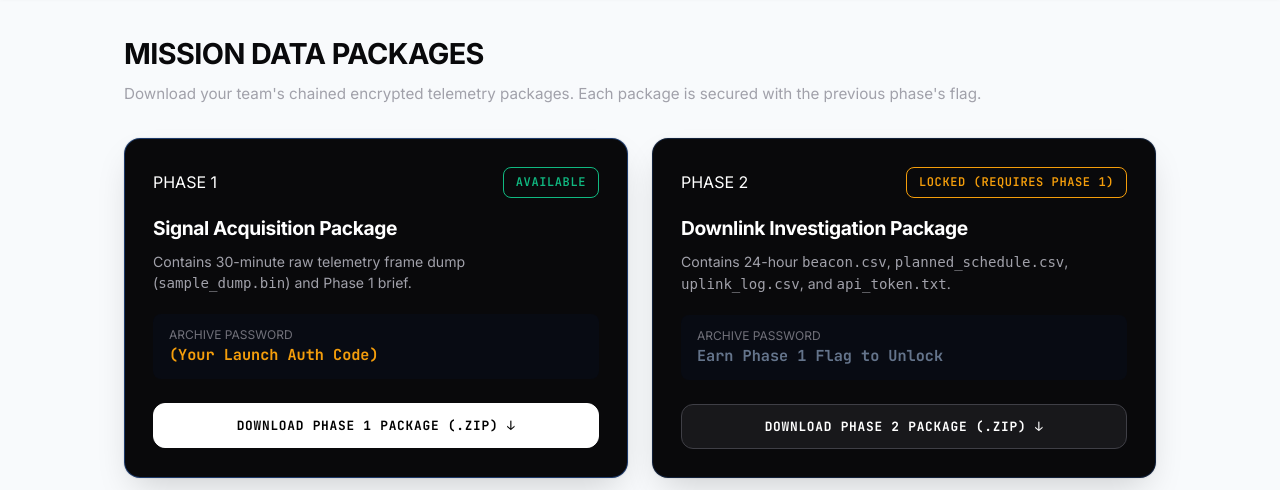
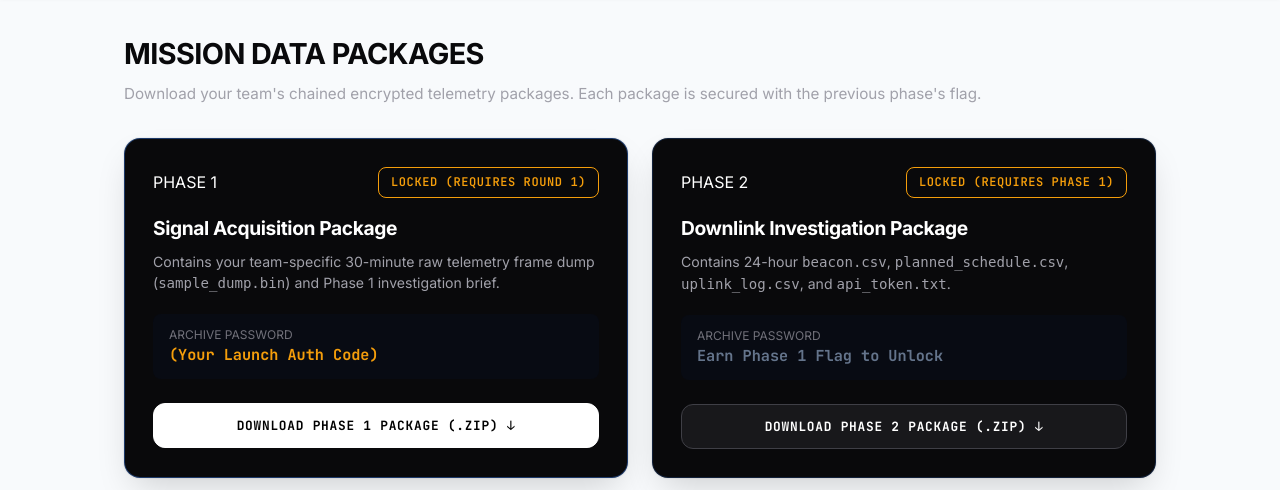
Before and after one commit to Hootsworth/ICARUS_cansat-XA14, a FastAPI app: template app/templates/packages.html in a window 1280 px wide. Shown: the part 73-563 px from the top of the page. Run offline with FastAPI, Linux system fonts and the light colour scheme; the template is opened without the code that fills it, so the values that code supplies are empty; data comes from the database, SQL or seed files in the repository; some libraries are stand-ins or nearby versions.

Commit message:
Show Round 1 gate for telemetry package

```diff
--- a/app/templates/packages.html
+++ b/app/templates/packages.html
@@ -14,11 +14,11 @@
     <div class="status-card" style="padding: 1.75rem; border-color: rgba(59, 130, 246, 0.4);">
         <div style="display: flex; justify-content: space-between; align-items: center; margin-bottom: 1rem;">
             <span class="challenge-id">PHASE 1</span>
-            <span class="nav-badge" style="color: #10b981; border-color: #10b981;">AVAILABLE</span>
+            {% if r1_completed %}<span class="nav-badge" style="color: #10b981; border-color: #10b981;">AVAILABLE</span>{% else %}<span class="nav-badge" style="color: #f59e0b; border-color: #f59e0b;">LOCKED (REQUIRES ROUND 1)</span>{% endif %}
         </div>
         <h3 style="font-size: 1.2rem; margin-bottom: 0.5rem;">Signal Acquisition Package</h3>
         <p style="font-size: 0.88rem; color: var(--text-muted); margin-bottom: 1.25rem;">
-            Contains 30-minute raw telemetry frame dump (<code>sample_dump.bin</code>) and Phase 1 brief.
+            Contains your team-specific 30-minute raw telemetry frame dump (<code>sample_dump.bin</code>) and Phase 1 investigation brief.
         </p>
 
         <div style="background: rgba(7, 13, 25, 0.6); border: 1px solid var(--border-glass); border-radius: var(--radius-sm); padding: 0.75rem 1rem; margin-bottom: 1.5rem;">
```
